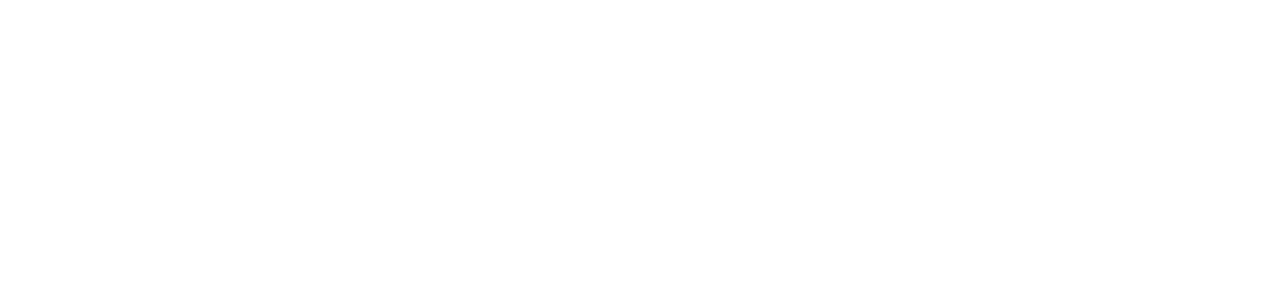
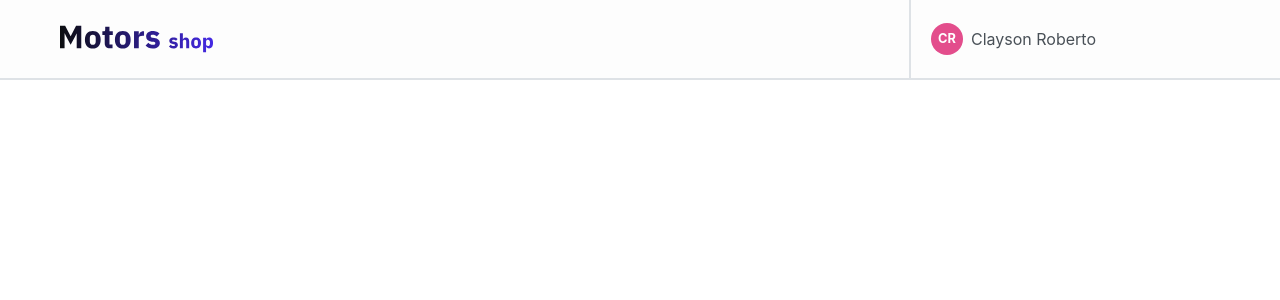
Before and after one commit to projeto-fullstackM6-MotorShop/MotorShop-Next.js, a Next.js app in the folder motorshop/: page / in a window 1280 px wide. Shown: the top 300 px of the page. Built offline with nearby package versions, Linux system fonts and the light colour scheme.

Commit message:
feat: add avatar component

```diff
--- /dev/null
+++ b/motorshop/src/components/avatarIcon.tsx
@@ -0,0 +1,19 @@
+import { Avatar } from "@chakra-ui/react";
+
+const AvatarIcon = () => {
+  const userName = "Clayson Roberto";
+
+  const numberColor = Math.floor(Math.random() * 13);
+
+  return (
+    <Avatar
+      name={userName}
+      bg={`random.${numberColor}`}
+      color={"grey.11"}
+      size={"sm"}
+      fontWeight={"bold"}
+    />
+  );
+};
+
+export default AvatarIcon;
--- a/motorshop/src/components/header.tsx
+++ b/motorshop/src/components/header.tsx
@@ -10,35 +10,20 @@
   Image,
   Link,
   Stack,
+  Text,
   useDisclosure,
   Wrap,
   WrapItem,
 } from "@chakra-ui/react";
 import NextLink from "next/link";
+import AvatarIcon from "./avatarIcon";
 
 const Header = () => {
   const { isOpen, onOpen, onClose } = useDisclosure();
 
   // Usuario para teste de modal com usuario "user = true" e sem usuario "user = false"
-  let user = false;
+  let user = true;
   const userName = "Clayson Roberto";
-
-  // Gere um número aleatório para escolher a cor de fundo do círculo
-  const colors_bg_icon_perfil = [
-    "#E34D8C",
-    "#C04277",
-    "#7D2A4D",
-    "#7000FF",
-    "#6200E3",
-    "#36007D",
-    "#349974",
-    "#2A7D5F",
-    "#153D2E",
-    "#6100FF",
-    "#5700E3",
-    "#30007D",
-  ];
-  const numberColor = Math.floor(Math.random() * colors_bg_icon_perfil.length);
 
   return (
     <>
@@ -86,14 +71,15 @@
             >
               <Wrap>
                 <WrapItem alignItems={"center"} marginRight={"124px"}>
-                  <Avatar
-                    marginRight={"8px"}
-                    bgColor={colors_bg_icon_perfil[numberColor]}
-                    name={userName}
-                    color={"grey.11"}
-                    size={"sm"}
-                  />
-                  <p>{userName}</p>
+                  <AvatarIcon />
+                  <Text
+                    marginLeft={"8px"}
+                    fontSize={"xs"}
+                    fontWeight={"normal"}
+                    color={"grey.2"}
+                  >
+                    {userName}
+                  </Text>
                 </WrapItem>
               </Wrap>
             </Flex>
--- a/motorshop/src/pages/index.tsx
+++ b/motorshop/src/pages/index.tsx
@@ -1,10 +1,14 @@
+import AnnouceCard from "@/components/annouceCard";
+import Header from "@/components/header";
+
+import { mockAnnouce } from "@/mocks/AnnouceMock";
+
 const Home = () => {
   return (
     <>
-      <></>
+      <Header />
     </>
   );
 };
 
-
 export default Home;
```
Also changed, not shown: motorshop/src/components/annouceCard.tsx (+2 -6 lines).
